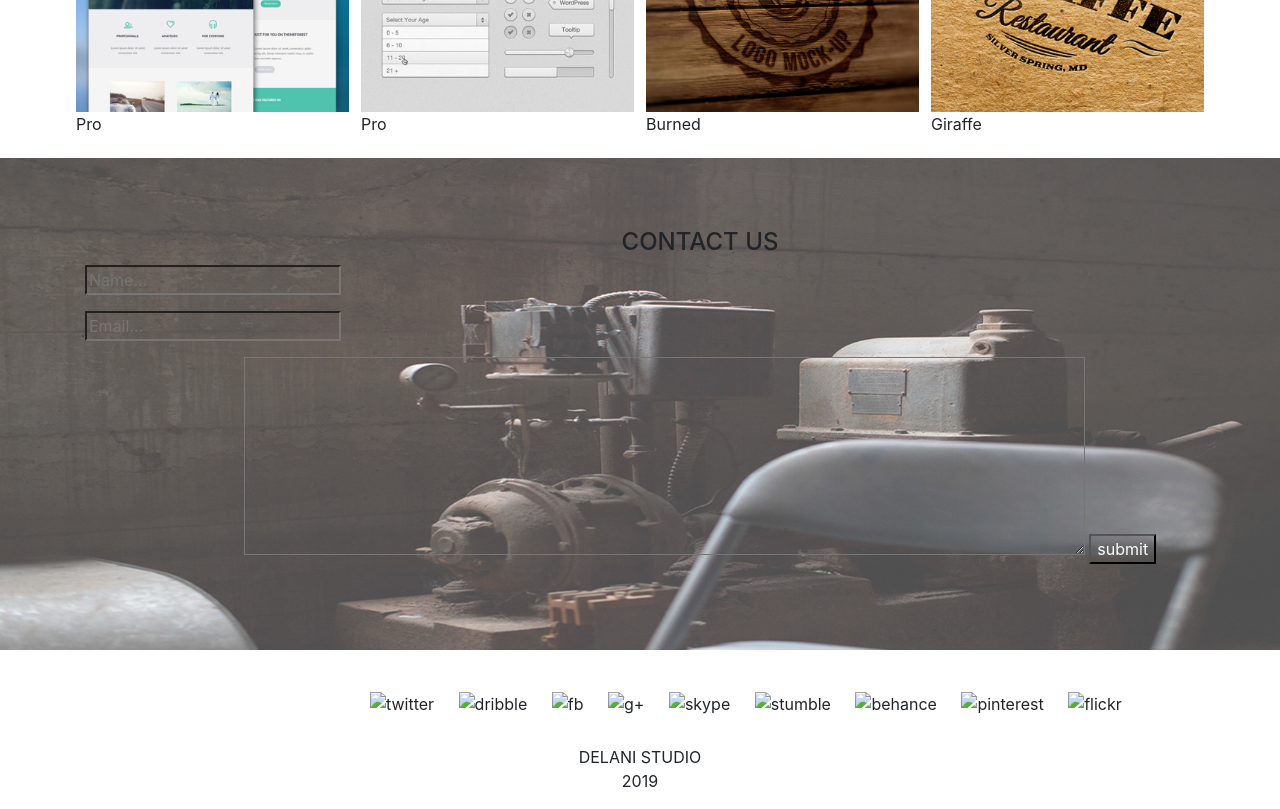
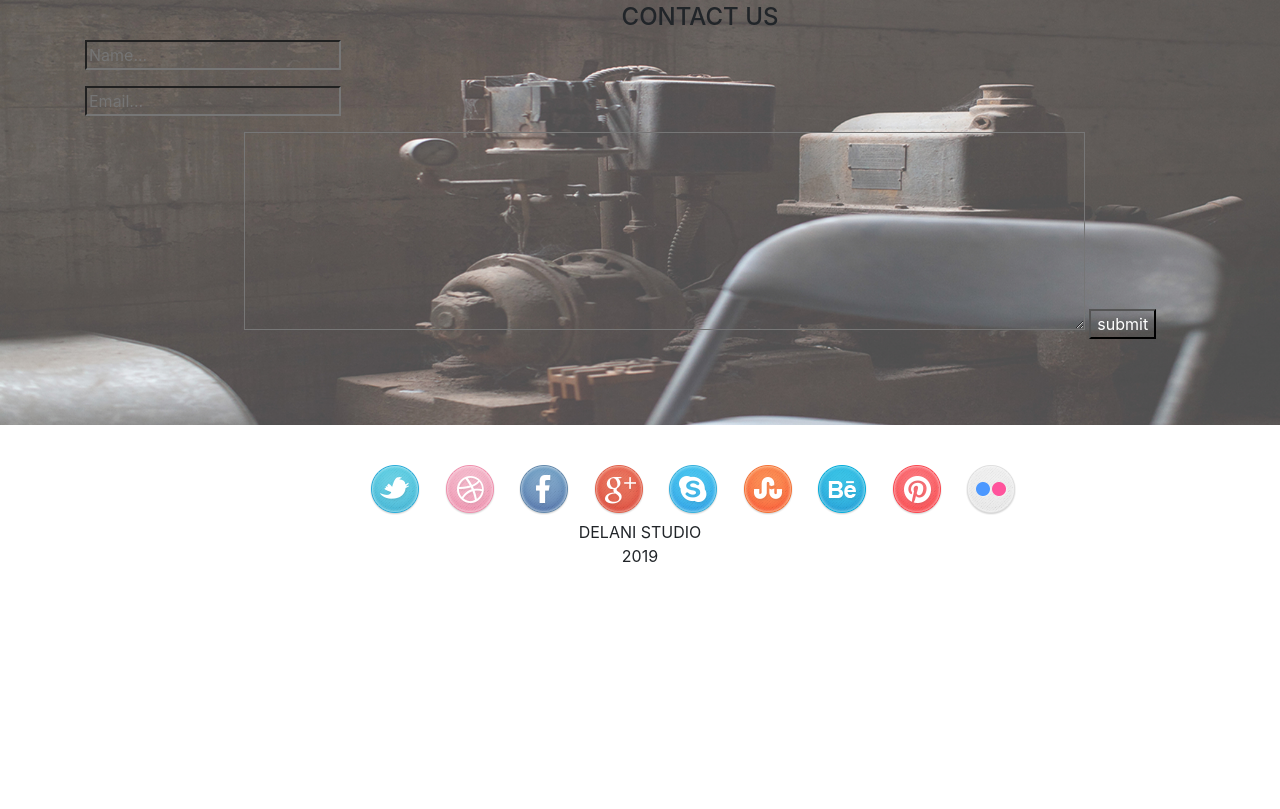
Before and after one commit to dicks6n/delani-studio, a plain HTML site: page web.html in a window 1280 px wide. Shown: the part 1843-2652 px from the top of the page. After the commit the page ends 2427 px from the top, so only its background shows below. Drawn offline with nearby package versions, Linux system fonts and the light colour scheme.

Commit message:
web.html

```diff
--- a/web.html
+++ b/web.html
@@ -14,12 +14,12 @@
       <h2 id="h2">TO DELANI STUDIO</h2>
       <p>AMAZING PEOPLE ARE MAKING AMAZING DESIGNS IN A FUN ENVIROMENT</p>
       <img id="mouse" src="images/mouse_click.png" alt="mouse">
-    </div
+    </divs
     <div class="two">
       <h3>ABOUT US</h3>
       <p>When you work with us you are part of a team of commited collaborators.
         All aspects of our software development processes integrated, interactive
-        <br>and agile.
+        <br>and agile
       </p>
       <p>Our approach unifies design, development and produc management to create exceptional products.
       </p>
@@ -169,15 +169,15 @@
       <footer>
         <div class="media">
           <ul>
-            <li><img src="image/twitter.png" alt="twitter"></li>
-            <li><img src="image/dribble.png" alt="dribble"></li>
-            <li><img src="image/facebook.png" alt="fb"></li>
-            <li><img src="image/g_plus.png" alt="g+"></li>
-            <li><img src="image/skype.png" alt="skype"></li>
-            <li><img src="image/stumble_upon.png" alt="stumble"></li>
-            <li><img src="image/behance.png" alt="behance"></li>
-            <li><img src="image/pinterest.png" alt="pinterest"></li>
-            <li><img src="image/flickr.png" alt="flickr"></li>
+            <li><img src="images/twitter.png" alt="twitter"></li>
+            <li><img src="images/dribble.png" alt="dribble"></li>
+            <li><img src="images/facebook.png" alt="fb"></li>
+            <li><img src="images/g_plus.png" alt="g+"></li>
+            <li><img src="images/skype.png" alt="skype"></li>
+            <li><img src="images/stumble_upon.png" alt="stumble"></li>
+            <li><img src="images/behance.png" alt="behance"></li>
+            <li><img src="images/pinterest.png" alt="pinterest"></li>
+            <li><img src="images/flickr.png" alt="flickr"></li>
           </ul>
         </div>
 
```
